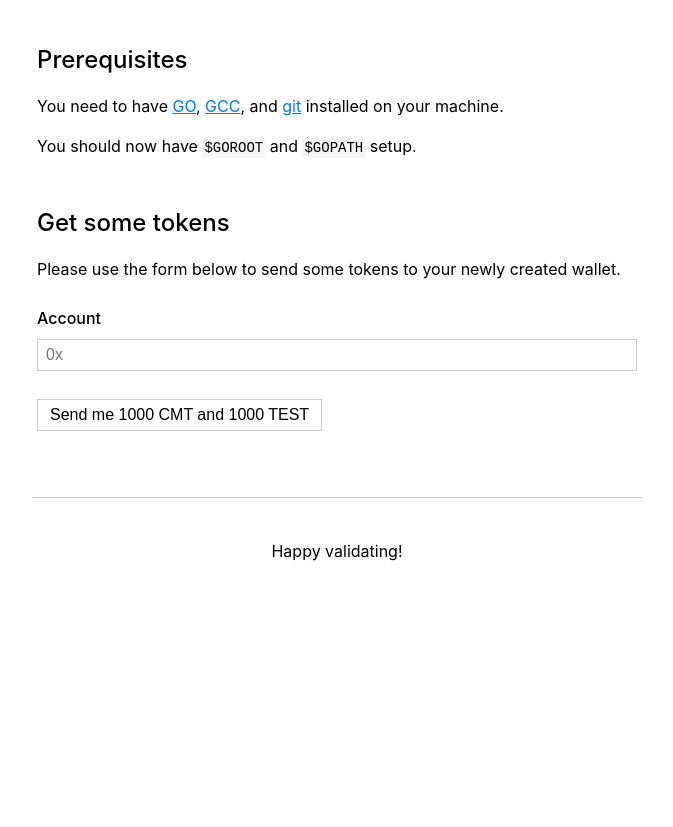
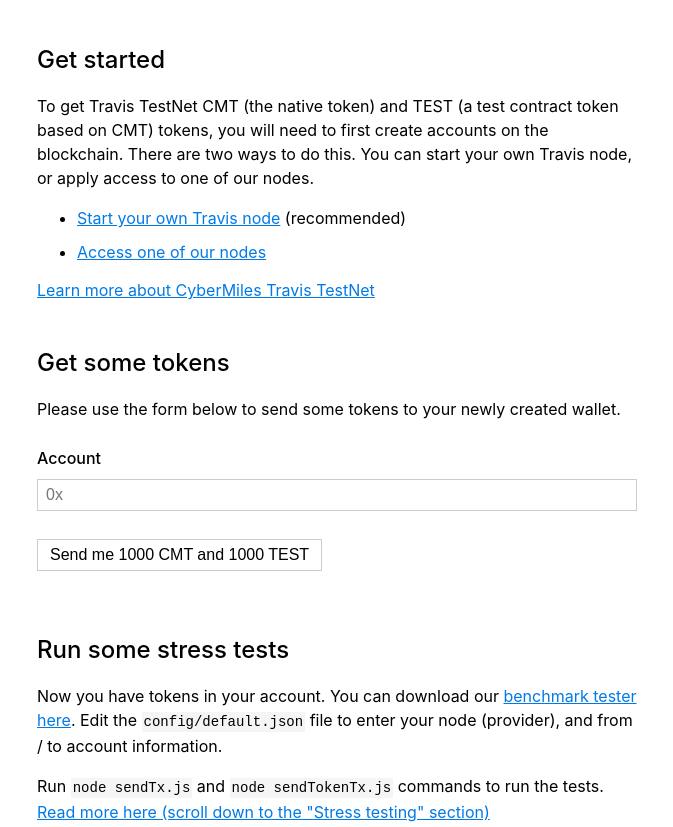
Before and after one commit to CyberMiles/testnet, a website: page travis/faucet/public/index.html in a window 1280 px wide. Shown: the part 241-1068 px from the top of the page, without its empty margins (303-976 px from the left). Before the commit the page ends 870 px from the top, so only its background shows below. Drawn offline with nearby package versions, Linux system fonts and the light colour scheme; no server answers.

Commit message:
Update index.html

```diff
--- a/travis/faucet/public/index.html
+++ b/travis/faucet/public/index.html
@@ -45,11 +45,15 @@
       <p class="lead text-center">Blockchain Status: <span id="status">Fetching data ...</span></p>
     </div>
 
-    <h2>Prerequisites</h2>
+    <h2>Get started</h2>
+    <p>To get Travis TestNet CMT (the native token) and TEST (a test contract token based on CMT) tokens, you will need to first create accounts on the blockchain. There are two ways to do this. You can start your own Travis node, or apply access to one of our nodes.</p>
 
-    <p>You need to have <a href="https://golang.org/doc/install">GO</a>, <a href="https://gcc.gnu.org/install/">GCC</a>, and <a href="https://git-scm.com/book/en/v2/Getting-Started-Installing-Git">git</a> installed on your machine.</p>
+    <ul>
+      <li><a href="https://medium.com/cybermiles/running-a-travis-node-ac7447b754d4">Start your own Travis node</a> (recommended)</li>
+      <li><a href="https://medium.com/cybermiles/travis-testnet-testing-guide-c7687b6f4f82">Access one of our nodes</a></li>
+    </ul>
 
-    <p>You should now have <code>$GOROOT</code> and <code>$GOPATH</code> setup.</p>
+    <a href="https://medium.com/cybermiles/introducing-travis-the-cybermiles-testnet-2f9a981e560">Learn more about CyberMiles Travis TestNet</a>
 
     <h2>Get some tokens</h2>
     <p>Please use the form below to send some tokens to your newly created wallet.</p>
@@ -64,6 +68,12 @@
         <button type="submit">Send me 1000 CMT and 1000 TEST </button>
       </div>
     </form>
+
+    <h2>Run some stress tests</h2>
+    <p>Now you have tokens in your account. You can download our <a href="enduser.zip">benchmark tester here</a>. Edit the <code>config/default.json</code> file to enter your node (provider), and from / to account information.</p>
+
+    <p>Run <code>node sendTx.js</code> and <code>node sendTokenTx.js</code> commands to run the tests. <a href="https://medium.com/cybermiles/travis-testnet-testing-guide-c7687b6f4f82">Read more here (scroll down to the "Stress testing" section)</a></p>
+
   </div>
 
   <div class="footer">
```
